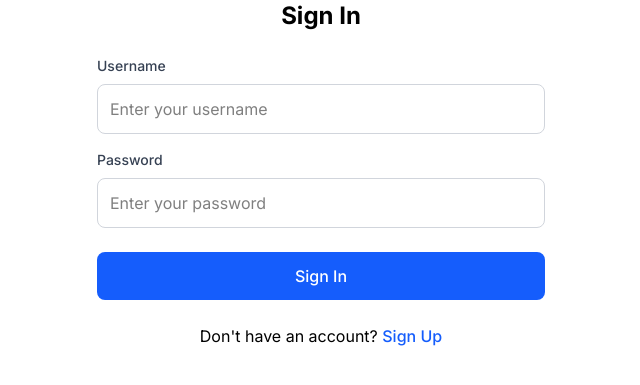
After one commit to Abdullah149081/event-system, a Django app: page /users/signin/ in a window 1280 px wide. The commit adds this page. Shown: the top 385 px of the page, without its empty margins (319-959 px from the left). Run offline with Django 5.2, Linux system fonts and the light colour scheme; some libraries are stand-ins or nearby versions.

Commit message:
feat: implement user authentication with registration, login, and activation email functionality; enhance UI for sign up and sign in forms

```diff
--- a/event_system/settings.py
+++ b/event_system/settings.py
@@ -76,9 +76,9 @@ MIDDLEWARE = [
     "django_browser_reload.middleware.BrowserReloadMiddleware",
 ]
 
-# if DEBUG:
-#     INSTALLED_APPS += ["debug_toolbar"]
-#     MIDDLEWARE += ["debug_toolbar.middleware.DebugToolbarMiddleware"]
+if DEBUG:
+    INSTALLED_APPS += ["debug_toolbar"]
+    MIDDLEWARE += ["debug_toolbar.middleware.DebugToolbarMiddleware"]
 
 
 ROOT_URLCONF = "event_system.urls"
--- a/theme/static/css/dist/styles.css
+++ b/theme/static/css/dist/styles.css
@@ -7,14 +7,24 @@
       "Segoe UI Emoji", "Segoe UI Symbol", "Noto Color Emoji";
     --font-mono: ui-monospace, SFMono-Regular, Menlo, Monaco, Consolas, "Liberation Mono",
       "Courier New", monospace;
+    --color-red-50: oklch(97.1% 0.013 17.38);
+    --color-red-200: oklch(88.5% 0.062 18.334);
     --color-red-500: oklch(63.7% 0.237 25.331);
     --color-red-600: oklch(57.7% 0.245 27.325);
+    --color-red-700: oklch(50.5% 0.213 27.518);
+    --color-red-800: oklch(44.4% 0.177 26.899);
     --color-orange-600: oklch(64.6% 0.222 41.116);
     --color-yellow-300: oklch(90.5% 0.182 98.111);
     --color-yellow-500: oklch(79.5% 0.184 86.047);
+    --color-green-50: oklch(98.2% 0.018 155.826);
+    --color-green-200: oklch(92.5% 0.084 155.995);
     --color-green-500: oklch(72.3% 0.219 149.579);
+    --color-green-800: oklch(44.8% 0.119 151.328);
     --color-blue-100: oklch(93.2% 0.032 255.585);
+    --color-blue-300: oklch(80.9% 0.105 251.813);
     --color-blue-500: oklch(62.3% 0.214 259.815);
+    --color-blue-600: oklch(54.6% 0.245 262.881);
+    --color-blue-700: oklch(48.8% 0.243 264.376);
     --color-blue-800: oklch(42.4% 0.199 265.638);
     --color-gray-50: oklch(98.5% 0.002 247.839);
     --color-gray-100: oklch(96.7% 0.003 264.542);
@@ -29,6 +39,7 @@
     --color-black: #000;
     --color-white: #fff;
     --spacing: 0.25rem;
+    --container-md: 28rem;
     --container-lg: 32rem;
     --container-xl: 36rem;
     --text-xs: 0.75rem;
@@ -352,6 +363,9 @@
   .max-w-lg {
     max-width: var(--container-lg);
   }
+  .max-w-md {
+    max-width: var(--container-md);
+  }
   .max-w-xl {
     max-width: var(--container-xl);
   }
@@ -508,8 +522,14 @@
   .border-gray-200 {
     border-color: var(--color-gray-200);
   }
+  .border-gray-300 {
+    border-color: var(--color-gray-300);
+  }
   .border-gray-700 {
     border-color: var(--color-gray-700);
+  }
+  .border-green-200 {
+    border-color: var(--color-green-200);
   }
   .border-green-500 {
     border-color: var(--color-green-500);
@@ -558,6 +581,9 @@
   .bg-blue-100 {
     background-color: var(--color-blue-100);
   }
+  .bg-blue-600 {
+    background-color: var(--color-blue-600);
+  }
   .bg-gray-50 {
     background-color: var(--color-gray-50);
   }
@@ -642,6 +677,9 @@
   .p-0 {
     padding: calc(var(--spacing) * 0);
   }
+  .p-3 {
+    padding: calc(var(--spacing) * 3);
+  }
   .p-4 {
     padding: calc(var(--spacing) * 4);
   }
@@ -761,6 +799,9 @@
   .text-blue-500 {
     color: var(--color-blue-500);
   }
+  .text-blue-600 {
+    color: var(--color-blue-600);
+  }
   .text-blue-800 {
     color: var(--color-blue-800);
   }
--- a/users/apps.py
+++ b/users/apps.py
@@ -4,3 +4,6 @@ from django.apps import AppConfig
 class UsersConfig(AppConfig):
     default_auto_field = 'django.db.models.BigAutoField'
     name = 'users'
+
+    def ready(self):
+        import users.signals
--- /dev/null
+++ b/users/templates/auth/login.html
@@ -0,0 +1,49 @@
+{% extends "base.html" %}
+{% block title %}
+    Sign In
+{% endblock title %}
+{% block theme %}
+    <div class="max-w-md mx-auto">
+        <h1 class="text-2xl font-bold mb-6 text-center">Sign In</h1>
+        {% if messages %}
+            <div class="messages mb-4">
+                {% for message in messages %}
+                    <div class="p-4 mb-4 text-sm rounded-lg {% if message.tags == 'error' %}bg-red-50 text-red-800 border border-red-200{% else %}bg-green-50 text-green-800 border border-green-200{% endif %}">
+                        {{ message }}
+                    </div>
+                {% endfor %}
+            </div>
+        {% endif %}
+        <form method="post" action="{% url 'sign_in' %}">
+            {% csrf_token %}
+            <div class="mb-4">
+                <label for="username" class="block text-sm font-medium text-gray-700 mb-2">Username</label>
+                <input type="text"
+                       class="w-full p-3 border border-gray-300 rounded-lg focus:ring-2 focus:ring-blue-500 focus:border-blue-500"
+                       name="username"
+                       id="username"
+                       placeholder="Enter your username"
+                       required>
+            </div>
+            <div class="mb-6">
+                <label for="password" class="block text-sm font-medium text-gray-700 mb-2">Password</label>
+                <input type="password"
+                       class="w-full p-3 border border-gray-300 rounded-lg focus:ring-2 focus:ring-blue-500 focus:border-blue-500"
+                       name="password"
+                       id="password"
+                       placeholder="Enter your password"
+                       required>
+            </div>
+            <button type="submit"
+                    class="w-full bg-blue-600 hover:bg-blue-700 text-white font-medium py-3 px-4 rounded-lg transition duration-200">
+                Sign In
+            </button>
+        </form>
+        <div class="mt-6 text-center space-y-3">
+            <p>
+                Don't have an account? <a href="{% url 'sign_up' %}"
+    class="text-blue-600 hover:text-blue-800 font-medium">Sign Up</a>
+            </p>
+        </div>
+    </div>
+{% endblock theme %}
--- a/users/urls.py
+++ b/users/urls.py
@@ -1,4 +1,10 @@
 from django.urls import path
+from users.views import sign_up, sign_in, sign_out, activate_user
 
 
-urlpatterns = []
+urlpatterns = [
+    path("signup/", sign_up, name="sign_up"),
+    path("signin/", sign_in, name="sign_in"),
+    path("activate/<str:uidb64>/<str:token>/", activate_user, name="activate_user"),
+    path("signout/", sign_out, name="sign_out"),
+]
--- a/users/views.py
+++ b/users/views.py
@@ -1,3 +1,83 @@
-from django.shortcuts import render
+from django.shortcuts import render, redirect
+from django.contrib import messages
+from users.form import RegisterForm
+from django.contrib.auth.models import User
+from django.contrib.auth.tokens import default_token_generator
+from django.contrib.auth import authenticate, login, logout
+from django.http import HttpResponse
+from django.utils.http import urlsafe_base64_decode
+from django.utils.encoding import force_str
+from users.form import LoginForm
 
-# Create your views here.
+def sign_up(request):
+    if request.method == "POST":
+        form = RegisterForm(request.POST)
+        if form.is_valid():
+            email = form.cleaned_data.get("email")
+            if User.objects.filter(email=email).exists():
+                messages.error(request, "Email already exists.")
+            else:
+                user = form.save(commit=False)
+                user.set_password(form.cleaned_data.get("password1"))
+                user.is_active = False  # Set user as inactive until email confirmation
+                user.save()  # This will trigger the post_save signal to send email
+
+                messages.success(
+                    request,
+                    f"Account created for {user.username}! Please check your email to activate your account.",
+                )
+                return redirect("sign_in")
+        else:
+            messages.error(request, "Please correct the errors below.")
+    else:
+        form = RegisterForm()
+
+    return render(request, "auth/signUp.html", {"form": form})
+
+
+def sign_in(request):
+    if request.method == "POST":
+        username = request.POST.get("username")
+        password = request.POST.get("password")
+
+        user = authenticate(request, username=username, password=password)
+
+        if user:
+            if user.is_active:
+                login(request, user)
+                messages.success(request, "Welcome back!")
+                return redirect("/")
+            messages.error(
+                request,
+                "Your account is not activated. Please check your email for the activation link.",
+            )
+        else:
+            messages.error(request, "Invalid username or password.")
+
+    return render(request, "auth/login.html")
+
+
+def activate_user(request, uidb64, token):
+    try:
+        uid = force_str(urlsafe_base64_decode(uidb64))
+        user = User.objects.get(pk=uid)
+
+        if default_token_generator.check_token(user, token):
+            user.is_active = True
+            user.save()
+            messages.success(
+                request,
+                "Your account has been activated successfully! You can now log in.",
+            )
+        else:
+            messages.error(request, "Invalid activation link.")
+    except User.DoesNotExist:
+        messages.error(request, "Invalid activation link.")
+
+    return redirect("sign_in")
+
+
+def sign_out(request):
+    logout(request)
+    messages.success(request, "You have been logged out.")
+    return redirect("/")
```
Also changed, not shown: other parts of theme/static/css/dist/styles.css (+45 -0 lines), events/templates/shared/header.html (+9 -0 lines), users/form.py (added, +43 -0 lines), users/signals.py (added, +54 -0 lines), users/templates/auth/signUp.html (added, +49 -0 lines), db.sqlite3.
